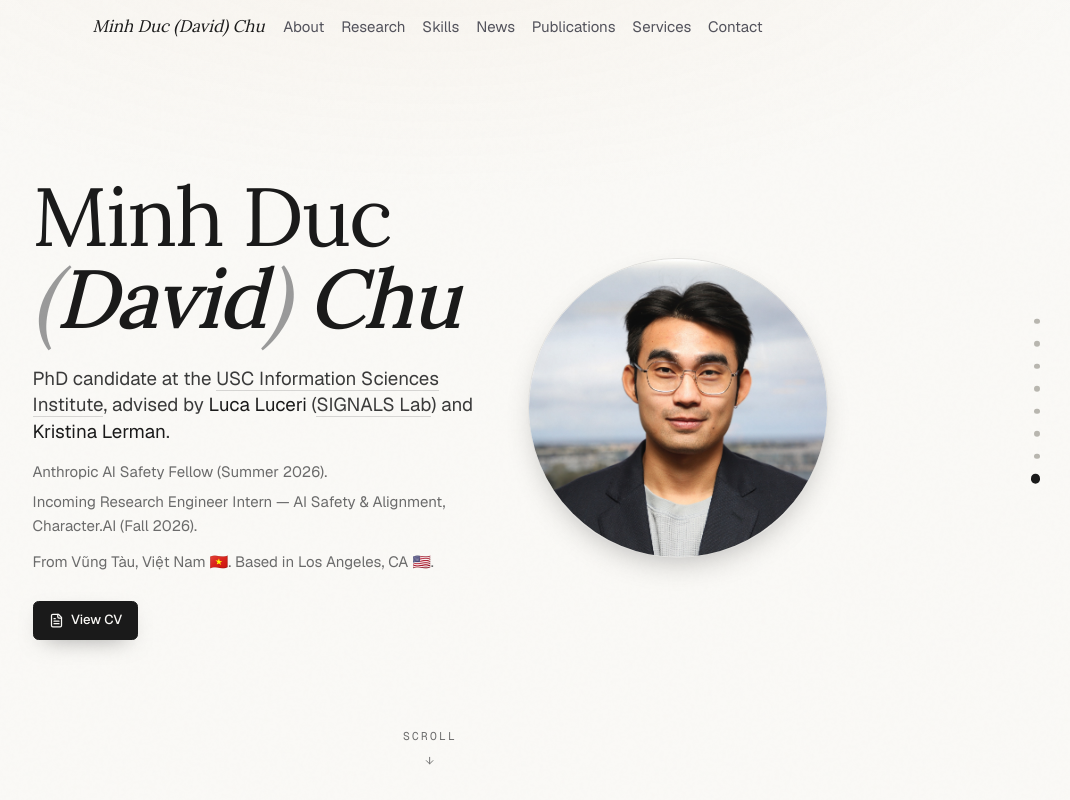
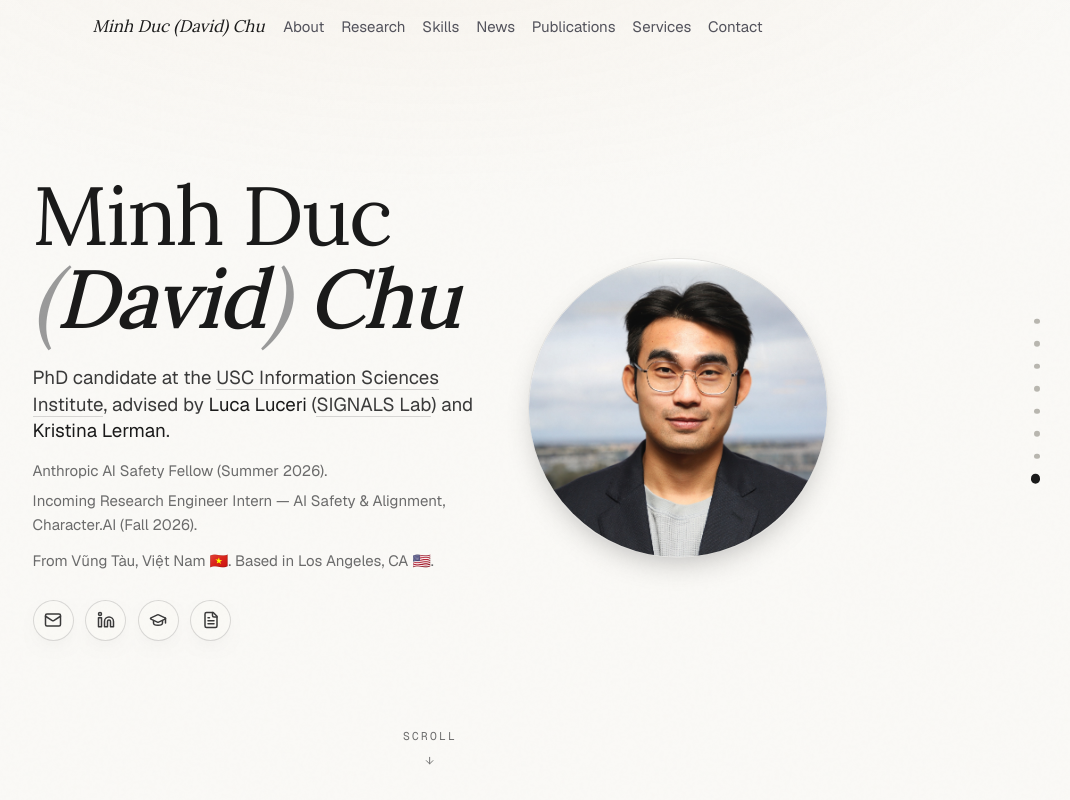
Before and after one commit to Davidchu11381/chud-guru, a Next.js app: page / in a window 1280 px wide. Shown: the top 800 px of the page, without its empty margins (210-1280 px from the left). Built offline with nearby package versions, Linux system fonts and the light colour scheme.

Commit message:
Add contact/social icon links to hero (Gmail, LinkedIn, Scholar, CV)

```diff
--- a/components/hero.tsx
+++ b/components/hero.tsx
@@ -1,6 +1,7 @@
 import Image from "next/image";
-import { ArrowDown, FileText } from "lucide-react";
+import { ArrowDown } from "lucide-react";
 import { profile } from "@/lib/data";
+import { SocialIcons } from "@/components/social-icons";
 
 export function Hero() {
   return (
@@ -52,17 +53,7 @@ export function Hero() {
               <span aria-label="US flag">🇺🇸</span>.
             </p>
 
-            <div className="mt-7 flex flex-wrap gap-3">
-              <a
-                href={profile.links.cv}
-                target="_blank"
-                rel="noreferrer"
-                className="group inline-flex items-center gap-2 rounded-md border border-ink-900 bg-ink-900 px-4 py-2.5 text-sm font-medium text-paper shadow-[0_8px_24px_-12px_rgba(0,0,0,0.5)] transition-colors hover:bg-accent hover:border-accent"
-              >
-                <FileText className="w-4 h-4" />
-                View CV
-              </a>
-            </div>
+            <SocialIcons className="mt-7" />
           </div>
 
           <div className="order-1 sm:order-2 justify-self-start sm:justify-self-end">
--- /dev/null
+++ b/components/social-icons.tsx
@@ -0,0 +1,52 @@
+"use client";
+
+import { useEffect, useState } from "react";
+import { Mail, Linkedin, GraduationCap, FileText } from "lucide-react";
+import { profile } from "@/lib/data";
+
+// The personal Gmail, stored split (no contiguous "@") so harvesters can't
+// scrape it from the static HTML — same approach as <Email />.
+const gmail = profile.emails.find((e) => e.domain.includes("gmail"));
+
+type IconLink = {
+  label: string;
+  href: string;
+  icon: React.ComponentType<{ className?: string }>;
+};
+
+export function SocialIcons({ className = "" }: { className?: string }) {
+  // Assemble the mailto only after hydration; before then the icon points at
+  // the Contact section so the raw address never appears in the page source.
+  const [mailHref, setMailHref] = useState("#contact");
+  useEffect(() => {
+    if (gmail) setMailHref(`mailto:${gmail.user}@${gmail.domain}`);
+  }, []);
+
+  const links: IconLink[] = [
+    { label: "Email", href: mailHref, icon: Mail },
+    { label: "LinkedIn", href: profile.links.linkedin, icon: Linkedin },
+    { label: "Google Scholar", href: profile.links.scholar, icon: GraduationCap },
+    { label: "CV", href: profile.links.cv, icon: FileText },
+  ];
+
+  return (
+    <div className={`flex flex-wrap items-center gap-3 ${className}`}>
+      {links.map(({ label, href, icon: Icon }) => {
+        const external = href.startsWith("http");
+        return (
+          <a
+            key={label}
+            href={href}
+            aria-label={label}
+            title={label}
+            {...(external ? { target: "_blank", rel: "noreferrer" } : {})}
+            className="group inline-flex h-11 w-11 items-center justify-center rounded-full border border-ink-900/15 bg-paper/60 text-ink-700 shadow-[0_8px_24px_-16px_rgba(0,0,0,0.5)] transition-all duration-200 hover:-translate-y-0.5 hover:border-accent hover:text-accent hover:bg-paper"
+          >
+            <Icon className="h-[18px] w-[18px]" />
+            <span className="sr-only">{label}</span>
+          </a>
+        );
+      })}
+    </div>
+  );
+}
```
